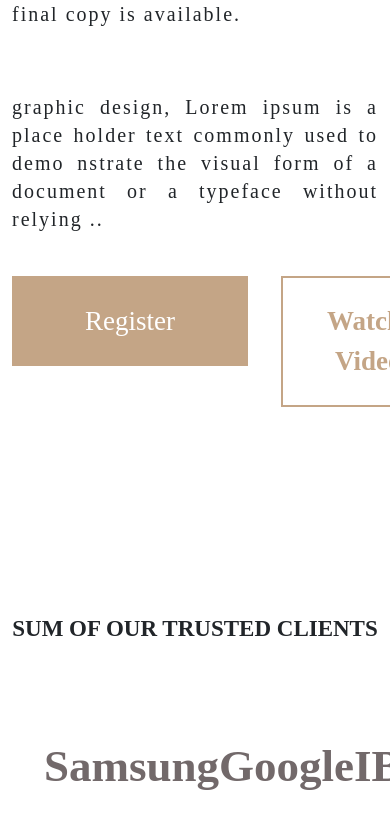
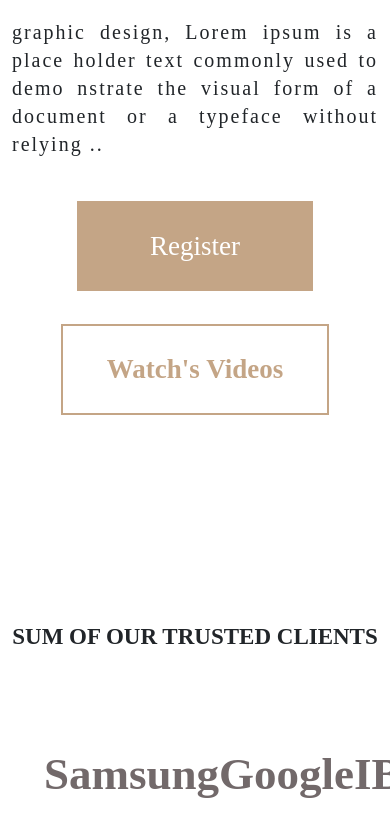
Before and after one commit to bayazidsarour/furniturewebsite, a plain HTML site: page index.html in a window 390 px wide. Shown: the part 1134-1970 px from the top of the page. Drawn offline with nearby package versions, Linux system fonts and the light colour scheme; a web font is replaced by a local one.

Commit message:
banner responsive

```diff
--- a/responsive.css
+++ b/responsive.css
@@ -4,6 +4,12 @@
     {
         width: 100%;
     }
+
+
+    #banner {
+        margin-top: 0px;
+    }
+
     .banner_wrapper {
         display: flex;
         justify-content: space-between;
@@ -47,7 +53,13 @@
         letter-spacing: 2px;
         text-align: justify;
     }
-
+    #banner .banner_wrapper .left_bananer .buttons {
+        display: flex;
+        gap: 33px;
+        flex-direction: column;
+        justify-content: center;
+        align-items: center;
+    }
 
 
 
```
